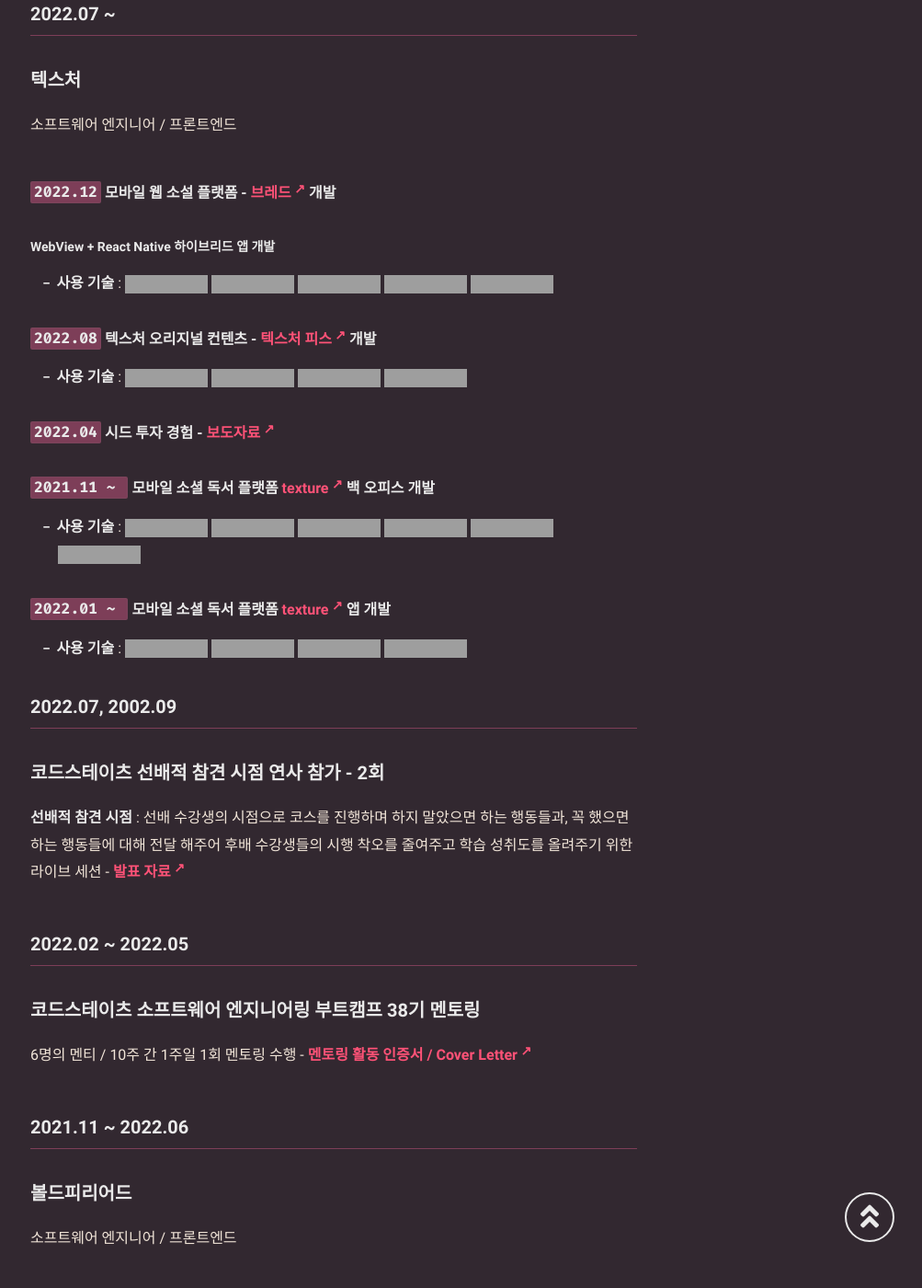
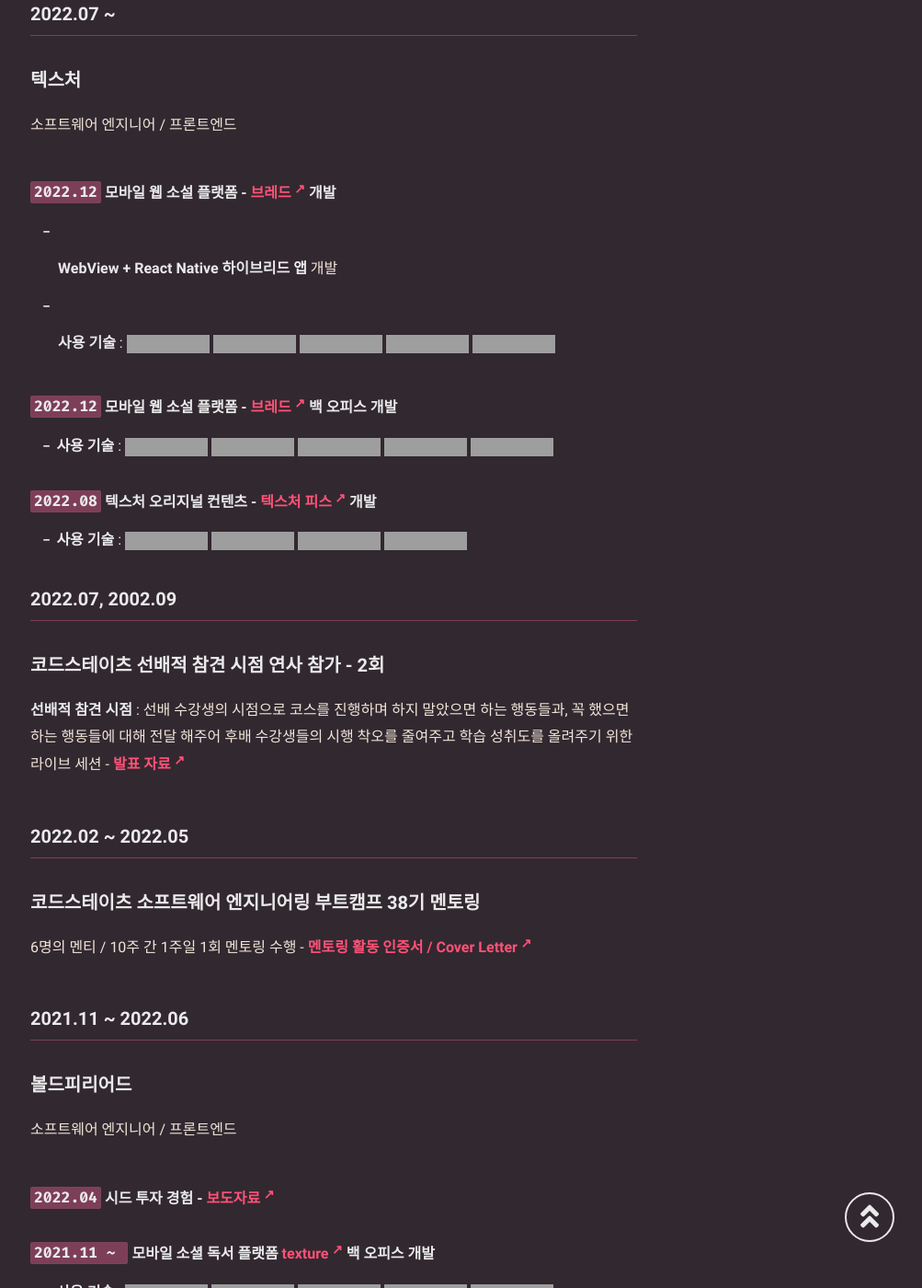
Before and after one commit to mniYUNSU/mniYUNSU.github.io, a Jekyll site: the page built from about.md, in a window 1280 px wide and 1400 px high, scrolled down 1395 px. Shown: the whole window at 92% size, without its empty margins (277-1280 px from the left). Built offline with Jekyll 4.4.1, drawn with Linux system fonts in a browser that asks for light colours; some of the changed lines change nothing that is shown; some of the changed text lies outside the part shown; grey boxes are pictures that could not be loaded.

Commit message:
edit gnb

```diff
--- a/about.md
+++ b/about.md
@@ -57,23 +57,17 @@
 
 ##### `2022.12` 모바일 웹 소설 플랫폼 - <a href="https://piece.texture.kr" target="_blank" rel="noopener">브레드</a> 개발
 
-###### WebView + React Native 하이브리드 앱 개발
+- **WebView + React Native 하이브리드 앱** 개발
 
 - **사용 기술** : <img src="https://img.shields.io/badge/React Native-B7178C?style=flat-square&logo=react&logoColor=white"/> <img src="https://img.shields.io/badge/Typescript-3178C6?style=flat-square&logo=TypeScript&logoColor=white"/> <img src="https://img.shields.io/badge/Next.js-000000?style=flat-square&logo=Next.js&logoColor=white"/> <img src="https://img.shields.io/badge/Styled Components-DB7093?style=flat-square&logo=styled-components&logoColor=white"/> <img src="https://img.shields.io/badge/Git-F05032?style=flat-square&logo=Git&logoColor=white"/>
+
+##### `2022.12` 모바일 웹 소설 플랫폼 - <a href="https://piece.texture.kr" target="_blank" rel="noopener">브레드</a> 백 오피스 개발
+
+- **사용 기술** : <img src="https://img.shields.io/badge/Typescript-3178C6?style=flat-square&logo=TypeScript&logoColor=white"/> <img src="https://img.shields.io/badge/Next.js-000000?style=flat-square&logo=Next.js&logoColor=white"/> <img src="https://img.shields.io/badge/MUI-007FFF?style=flat-square&logo=MUI&logoColor=white"/> <img src="https://img.shields.io/badge/Styled Components-DB7093?style=flat-square&logo=styled-components&logoColor=white"/> <img src="https://img.shields.io/badge/Git-F05032?style=flat-square&logo=Git&logoColor=white"/>
 
 ##### `2022.08` 텍스처 오리지널 컨텐츠 - <a href="https://piece.texture.kr" target="_blank" rel="noopener">텍스처 피스</a> 개발
 
 - **사용 기술** : <img src="https://img.shields.io/badge/Typescript-3178C6?style=flat-square&logo=TypeScript&logoColor=white"/> <img src="https://img.shields.io/badge/Next.js-000000?style=flat-square&logo=Next.js&logoColor=white"/> <img src="https://img.shields.io/badge/Styled Components-DB7093?style=flat-square&logo=styled-components&logoColor=white"/> <img src="https://img.shields.io/badge/Git-F05032?style=flat-square&logo=Git&logoColor=white"/>
-
-##### `2022.04` 시드 투자 경험 - <a href="https://platum.kr/archives/184933" target="_blank" rel="noopener">보도자료</a>
-
-##### `2021.11 ~ ` 모바일 소셜 독서 플랫폼 **<a href="https://www.texture.kr/" target="_blank" rel="noopener">texture</a>** 백 오피스 개발
-
-- **사용 기술** : <img src="https://img.shields.io/badge/Javascript-F36D00?style=flat-square&logo=JavaScript&logoColor=white"/> <img src="https://img.shields.io/badge/React-0088CC?style=flat-square&logo=react&logoColor=white"/> <img src="https://img.shields.io/badge/Styled Components-DB7093?style=flat-square&logo=styled-components&logoColor=white"/> <img src="https://img.shields.io/badge/Figma-F24E1E?style=flat-square&logo=Figma&logoColor=white"/> <img src="https://img.shields.io/badge/Jira-0052CC?style=flat-square&logo=Jira&logoColor=white"/> <img src="https://img.shields.io/badge/Git-F05032?style=flat-square&logo=Git&logoColor=white"/>
-
-##### `2022.01 ~ ` 모바일 소셜 독서 플랫폼 **<a href="https://www.texture.kr/" target="_blank" rel="noopener">texture</a>** 앱 개발
-
-- **사용 기술** : <img src="https://img.shields.io/badge/React Native-B7178C?style=flat-square&logo=react&logoColor=white"/> <img src="https://img.shields.io/badge/Figma-F24E1E?style=flat-square&logo=Figma&logoColor=white"/> <img src="https://img.shields.io/badge/Jira-0052CC?style=flat-square&logo=Jira&logoColor=white"/> <img src="https://img.shields.io/badge/Git-F05032?style=flat-square&logo=Git&logoColor=white"/>
 
 ### 2022.07, 2002.09
 
@@ -92,6 +86,16 @@
 #### 볼드피리어드
 
 소프트웨어 엔지니어 / 프론트엔드
+
+##### `2022.04` 시드 투자 경험 - <a href="https://platum.kr/archives/184933" target="_blank" rel="noopener">보도자료</a>
+
+##### `2021.11 ~ ` 모바일 소셜 독서 플랫폼 **<a href="https://www.texture.kr/" target="_blank" rel="noopener">texture</a>** 백 오피스 개발
+
+- **사용 기술** : <img src="https://img.shields.io/badge/Javascript-F36D00?style=flat-square&logo=JavaScript&logoColor=white"/> <img src="https://img.shields.io/badge/React-0088CC?style=flat-square&logo=react&logoColor=white"/> <img src="https://img.shields.io/badge/Styled Components-DB7093?style=flat-square&logo=styled-components&logoColor=white"/> <img src="https://img.shields.io/badge/Figma-F24E1E?style=flat-square&logo=Figma&logoColor=white"/> <img src="https://img.shields.io/badge/Jira-0052CC?style=flat-square&logo=Jira&logoColor=white"/> <img src="https://img.shields.io/badge/Git-F05032?style=flat-square&logo=Git&logoColor=white"/>
+
+##### `2022.01 ~ ` 모바일 소셜 독서 플랫폼 **<a href="https://www.texture.kr/" target="_blank" rel="noopener">texture</a>** 앱 개발
+
+- **사용 기술** : <img src="https://img.shields.io/badge/React Native-B7178C?style=flat-square&logo=react&logoColor=white"/> <img src="https://img.shields.io/badge/Figma-F24E1E?style=flat-square&logo=Figma&logoColor=white"/> <img src="https://img.shields.io/badge/Jira-0052CC?style=flat-square&logo=Jira&logoColor=white"/> <img src="https://img.shields.io/badge/Git-F05032?style=flat-square&logo=Git&logoColor=white"/>
 
 ##### 텍스처 법인 분리
 
@@ -141,21 +145,33 @@
 
 ---
 
-<!--
 <br>
 
 # Studies
 
-### 2020.05
+### 2022.08
+
+타입스크립트 2주 완성반 - <a href="https://nomadcoders.co/certs/1f32142d-cab8-4e27-9cd1-4127062bd265" target="_blank" rel="noopener">수료증</a>
+
+### 2022.07
+
+Next.JS 시작하기 - <a href="https://nomadcoders.co/certs/b9f94921-8ba8-482f-aa30-34c85d336efe" target="_blank" rel="noopener">수료증</a>
+
+### 2022.06
+
+Typescript로 블록체인 만들기 - <a href="https://nomadcoders.co/certs/19d8d782-6a10-4a12-b4bd-e72a7ce5f40b" target="_blank" rel="noopener">수료증</a>
+
+<!-- ### 2020.05
 
 #### Nomad Coders
 
 바닐라 JS로 크롬 앱 만들기
 
 - `Javascript` `ES6 Class`, `Array`, `Object` 기본 개념 및 활용법
-- `Open API`를 활용한 `fetch` 활용법
+- `Open API`를 활용한 `fetch` 활용법 -->
 
---- -->
+---
+
 <!--
 <br>
 
```
